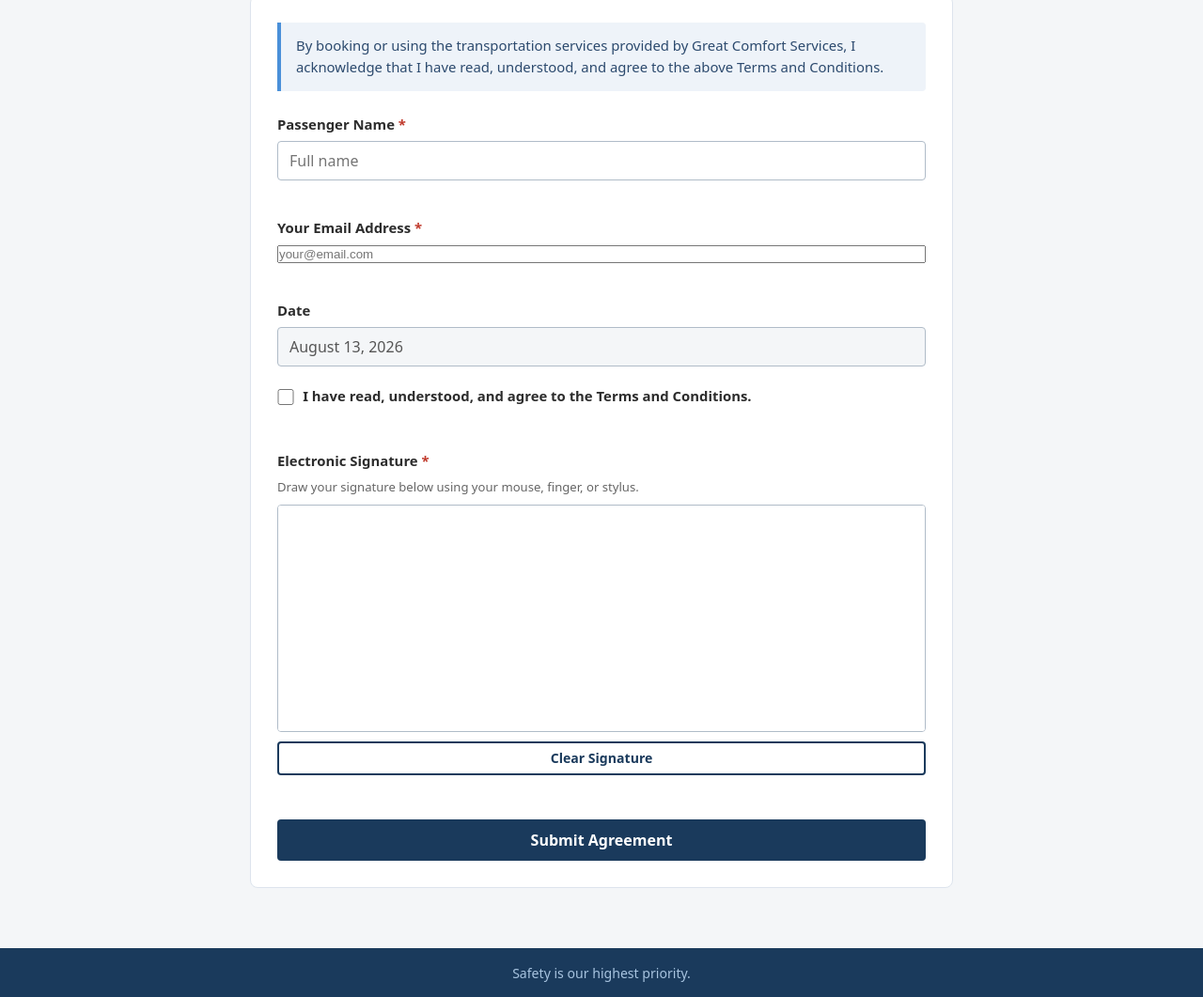
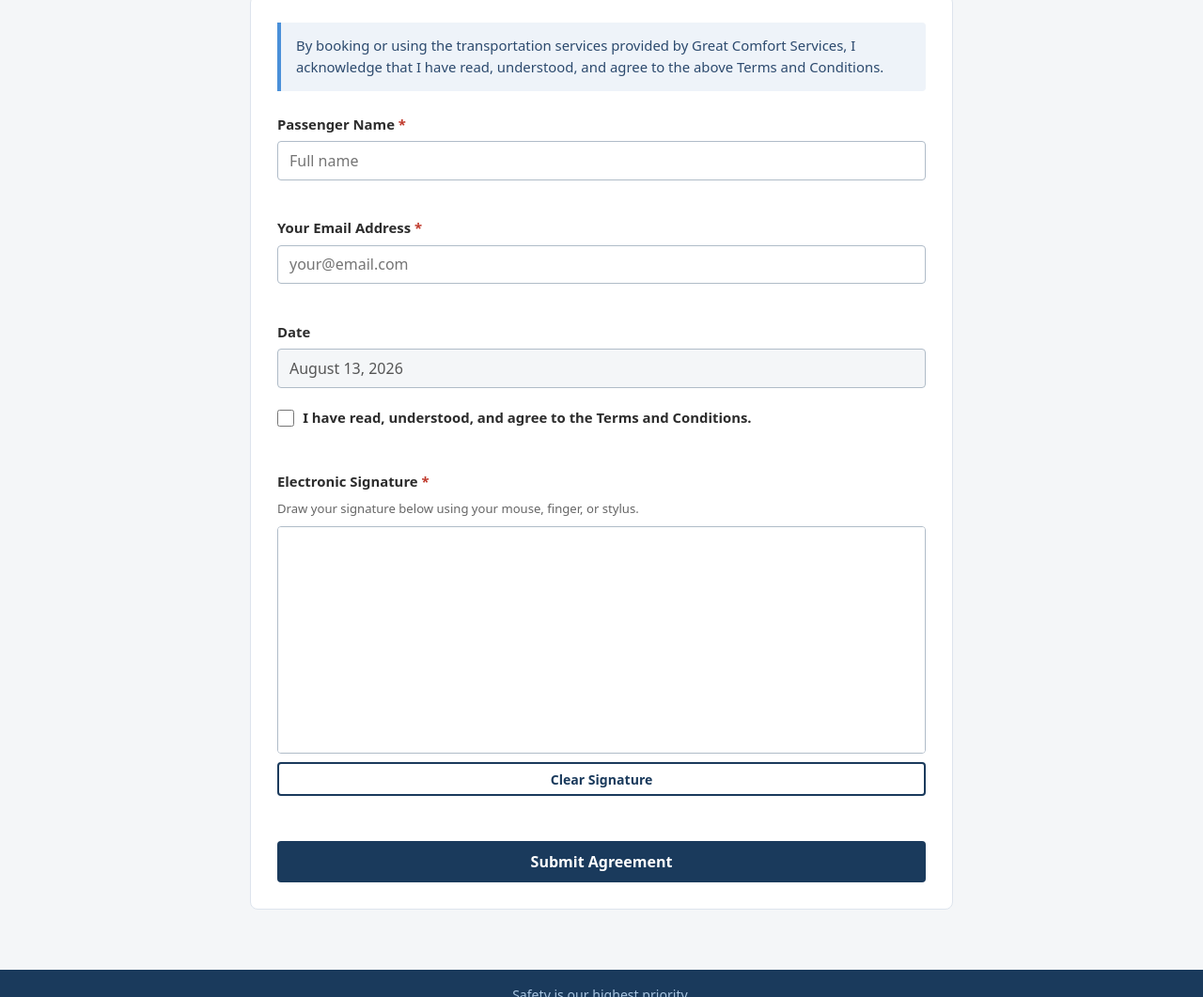
Before and after one commit to mariamnabil8847-alt/greatcomfort, a website: page public/index.html in a window 1280 px wide. Shown: the part 1290-2351 px from the top of the page at 94% size. Drawn offline with nearby package versions, Linux system fonts and the light colour scheme.

Commit message:
Fix email input styling to match passenger name field

```diff
--- a/public/index.html
+++ b/public/index.html
@@ -84,6 +84,7 @@
       color: #2c2c2c;
     }
     .form-group input[type="text"],
+    .form-group input[type="email"],
     .form-group input[type="date"] {
       padding: 0.55rem 0.75rem;
       border: 1px solid #b0bcc8;
```
